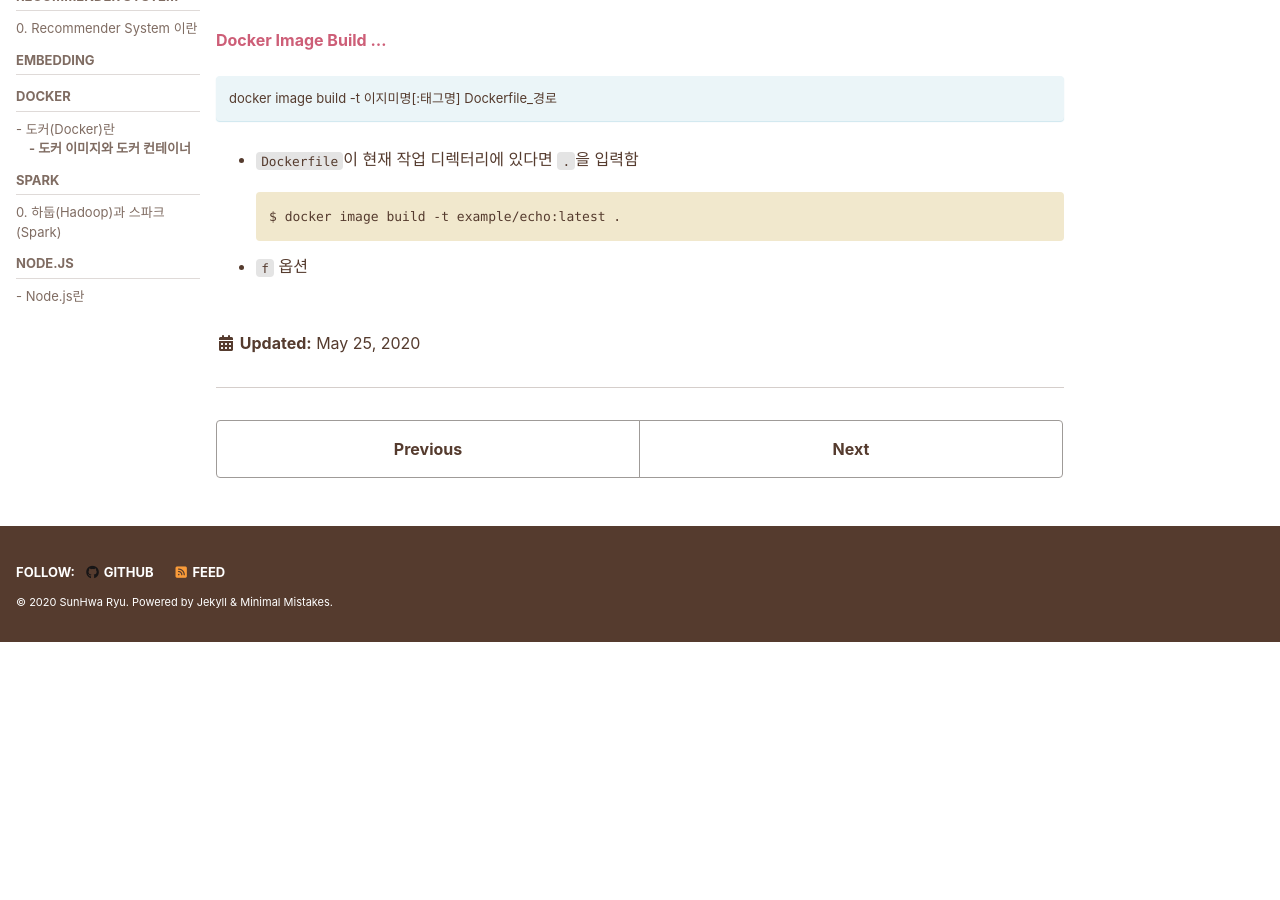
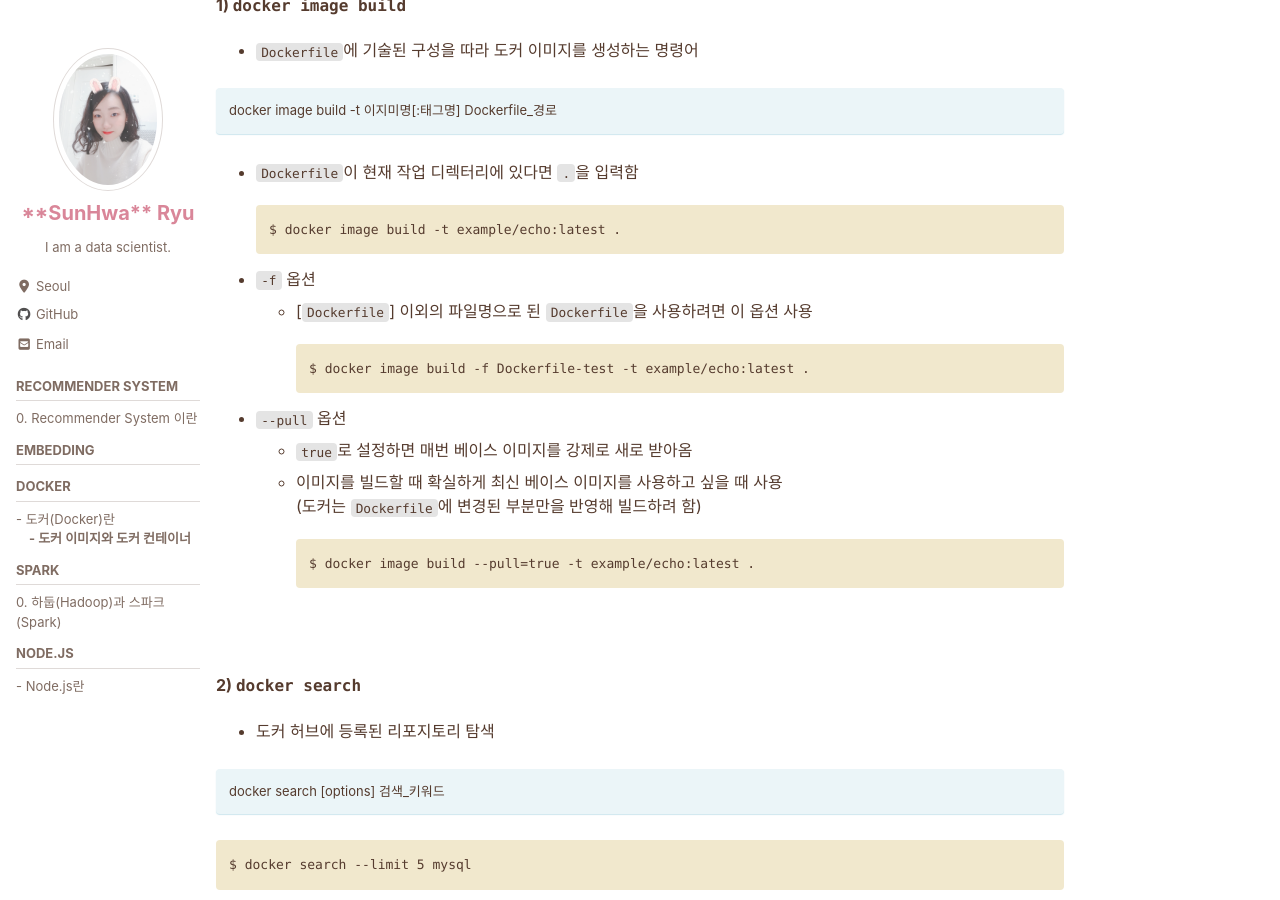
Before and after one commit to MinPinSunHwa/suna.github.io, a Jekyll site: the page built from _study/docker/1_image_and_container.md, in a window 1280 px wide and 900 px high, scrolled down 589 px. Built offline with Jekyll 4.4.1, drawn with Linux system fonts in a browser that asks for light colours; cached includes are drawn as plain includes; nearby versions of some CDN libraries; before the commit the page ends 1232 px from its top, so only the background shows below that; some of the changed text lies outside the part shown.

Commit message:
Update post

````diff
--- a/_study/docker/1_image_and_container.md
+++ b/_study/docker/1_image_and_container.md
@@ -10,24 +10,26 @@ toc: true
 
 - 도커/쿠버네티스를 활용한 컨테이너 개발 실전 입문
   - 야마다 아키노리 지음
-  - 심효섭 옯김
+  - 심효섭 옮김
 <br><br>
 
 ---
 
-## Docker Image is ...
+# 1. Docker Image
 
-- 도커 컨테이너를 만들기 위한 **템플릿**
+- 도커 이미지(Docker Image)는 도커 컨테이너를 만들기 위한 **템플릿**
 
 - 우분투 같은 운영 체제로 구성된 파일 시스템은 물론, 컨테이너 위에서 실행하기 위한 애플리케이션이나 그 의존 라이브러리, 도구에 어떤 프로세스를 실행할지 등의 실행 환경의 설정 정보까지 포함하는 아카이브
 
 - `Dockerfile`은 이미지를 구성하는 순서를 기술한 코드이므로 `Dockerfile` 자체가 이미지라고 할 수 없음
 
 - 컨테이너의 템플릿 역할을 하는 이미지를 만드는 과정을 **도커 이미지를 빌드한다**고 함
+<br><br>
 
----
 
-### Docker Image Build ...
+**1) `docker image build`**
+
+- `Dockerfile`에 기술된 구성을 따라 도커 이미지를 생성하는 명령어
 
 docker image build -t 이지미명[:태그명] Dockerfile_경로
 {: .notice--info}
@@ -38,4 +40,45 @@ docker image build -t 이지미명[:태그명] Dockerfile_경로
   $ docker image build -t example/echo:latest .
   ```
 
-- `f` 옵션
+- `-f` 옵션
+  - [`Dockerfile`] 이외의 파일명으로 된 `Dockerfile`을 사용하려면 이 옵션 사용
+
+    ```
+    $ docker image build -f Dockerfile-test -t example/echo:latest .
+    ```
+
+- `--pull` 옵션
+  - `true`로 설정하면 매번 베이스 이미지를 강제로 새로 받아옴
+  - 이미지를 빌드할 때 확실하게 최신 베이스 이미지를 사용하고 싶을 때 사용 <br>
+    (도커는 `Dockerfile`에 변경된 부분만을 반영해 빌드하려 함)
+
+    ```
+    $ docker image build --pull=true -t example/echo:latest .
+    ```
+
+<br><br>
+
+**2) `docker search`**
+
+- 도커 허브에 등록된 리포지토리 탐색
+
+docker search [options] 검색_키워드
+{: .notice--info}
+
+```
+$ docker search --limit 5 mysql
+```
+
+<br><br>
+
+**3) `docker image pull`**
+
+- 도커 레지스트리에서 도커 이미지를 내려받을 때 사용하는 명령어
+  - 내려받은 이미지는 그대로 도커 컨테이너를 생성하는데 사용할 수 있음
+
+docker image pull [options] 리포지토리명[:태그명]
+{: .notice--info}
+
+```
+$ docker image pull jenkins:latest
+```
````
Also changed, not shown: _study/docker/0_docker.md (+1 -1 lines).
